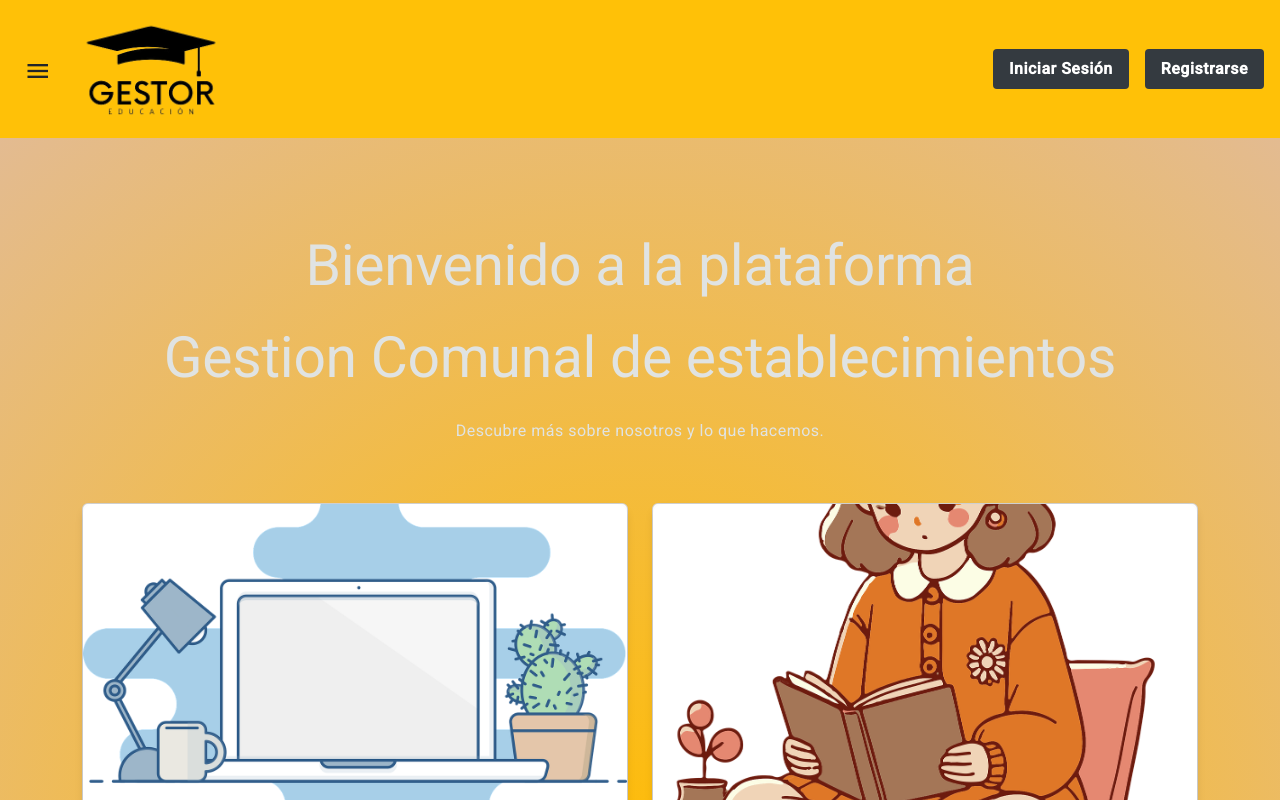
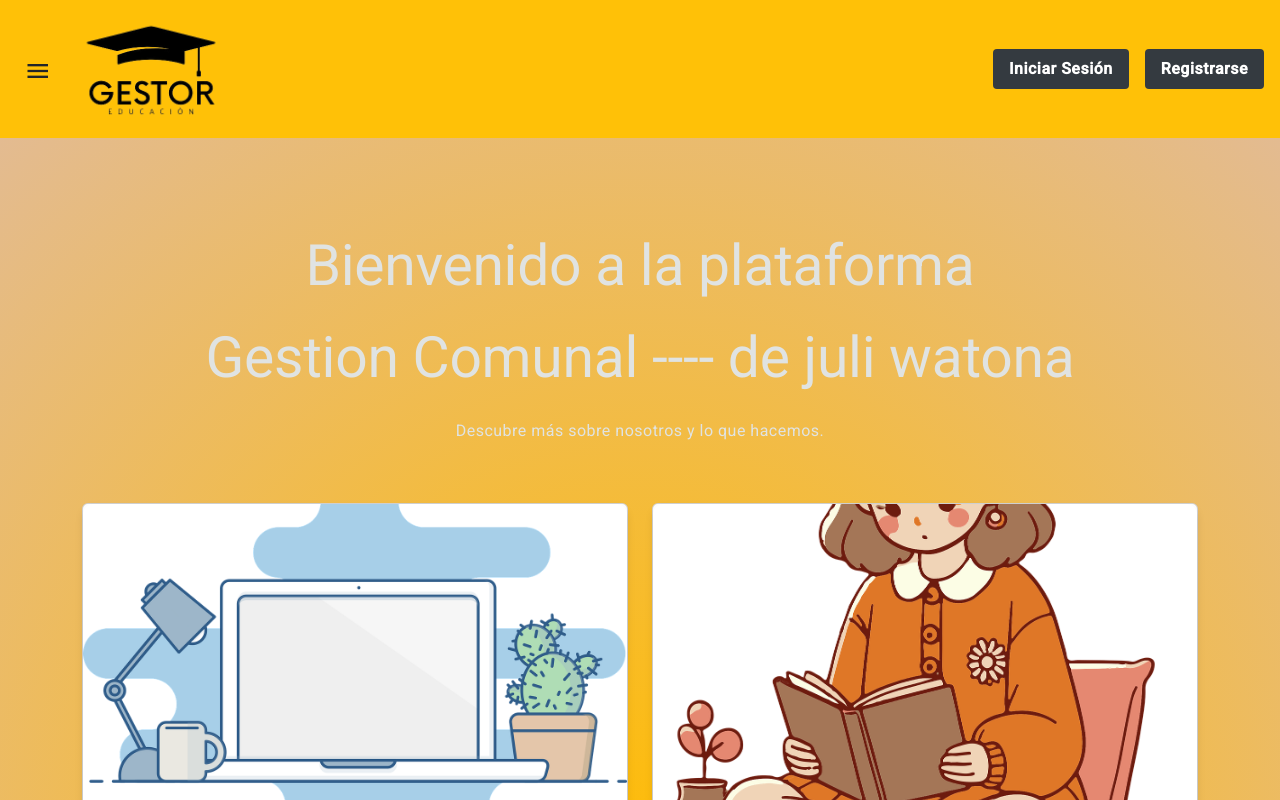
Before and after one commit to J0seFY/monosGPS-docker, an Angular app in the folder frontend/: page /inicio in a window 1280 px wide. Built offline with nearby package versions, Linux system fonts and the light colour scheme.

Commit message:
prueba ci/cd

```diff
--- a/frontend/src/app/auth/inicio/inicio.component.html
+++ b/frontend/src/app/auth/inicio/inicio.component.html
@@ -2,7 +2,7 @@
   <div class="row">
     <div class="col-12 text-center my-5">
       <h1>Bienvenido a la plataforma</h1>
-      <h1>Gestion Comunal de establecimientos</h1>
+      <h1>Gestion Comunal  ---- de juli watona</h1>
       <p>Descubre más sobre nosotros y lo que hacemos.</p>
     </div>
   </div>
```
